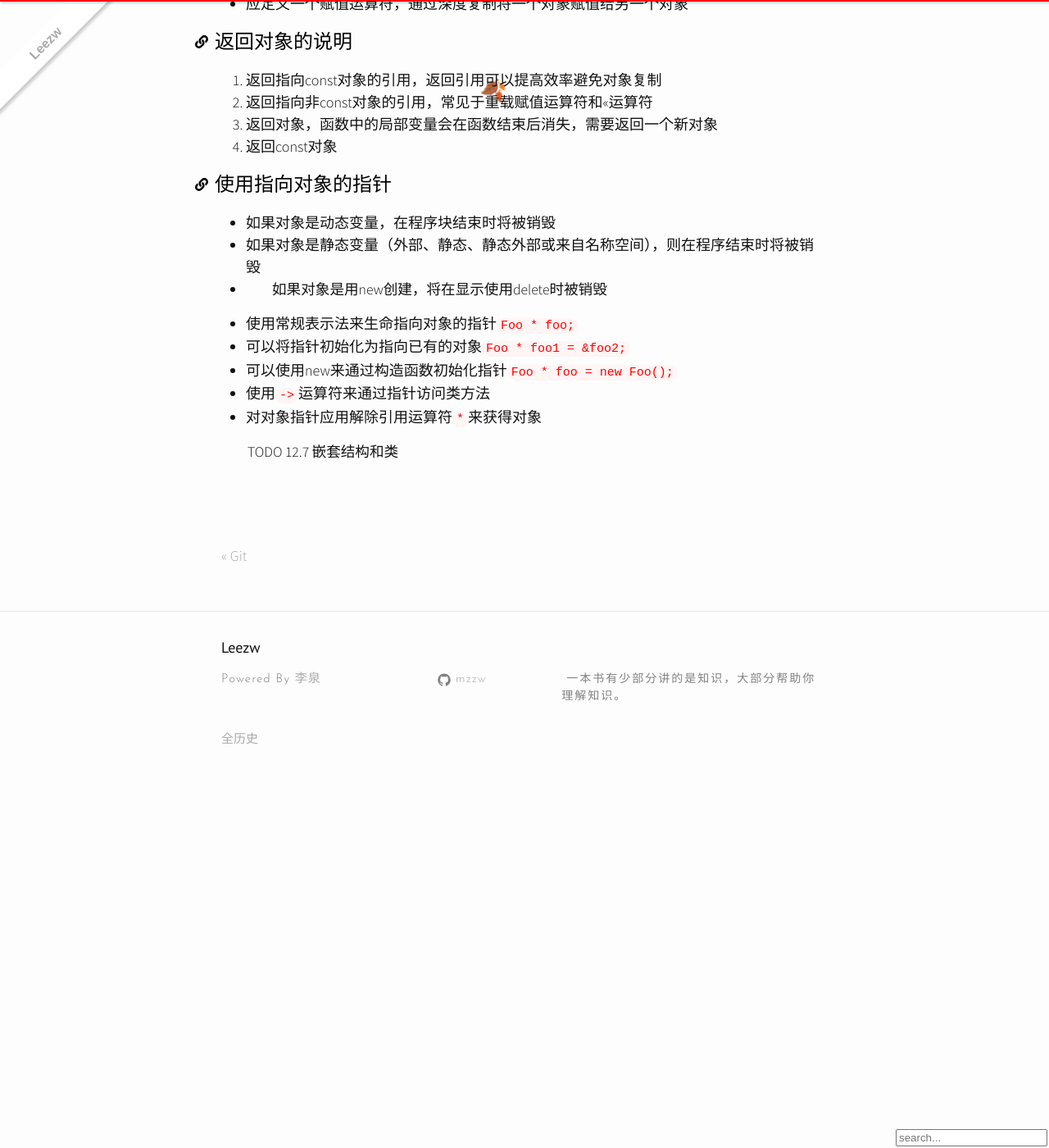
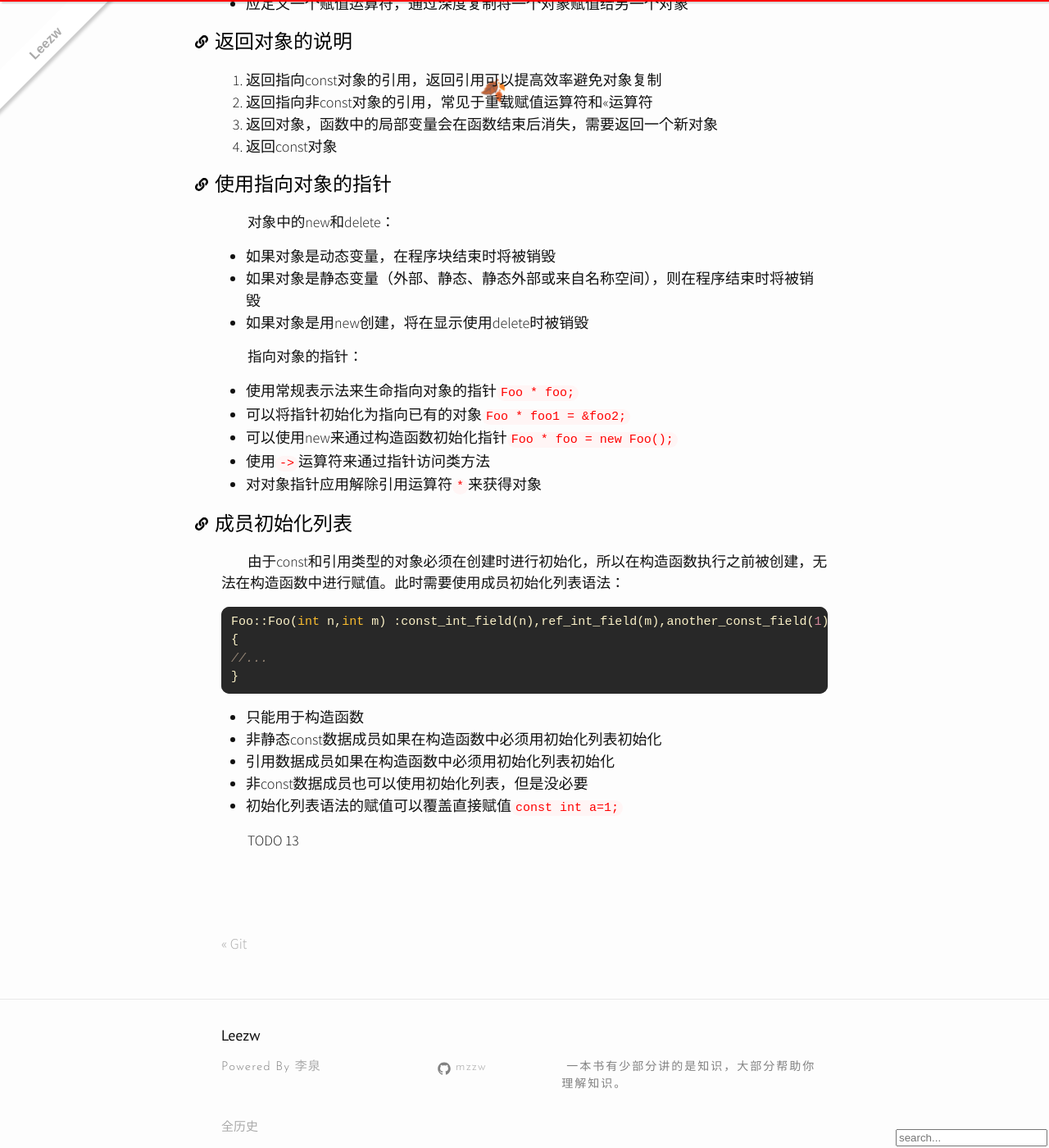
Before and after one commit to quantum-li/quantum-li.github.io, a Jekyll site: the page built from _posts/2020-11-29-cplusplus-primer-plus.md, in a window 1280 px wide and 1400 px high, scrolled down 9605 px. Shown: the whole window at 82% size. Built offline with Jekyll 4.4.1, drawn with Linux system fonts in a browser that asks for light colours; nearby versions of some CDN libraries; comment, search, counter and statistics services are not loaded; before the commit the page ends 10562 px from its top, so only the background shows below that.

Commit message:
2020-12-29 20:52:25

````diff
--- a/_posts/2020-11-29-cplusplus-primer-plus.md
+++ b/_posts/2020-11-29-cplusplus-primer-plus.md
@@ -360,9 +360,13 @@ C++会自动生成一些类的成员函数：
 
 ## 使用指向对象的指针
 
+对象中的new和delete：
+
 + 如果对象是动态变量，在程序块结束时将被销毁
 + 如果对象是静态变量（外部、静态、静态外部或来自名称空间），则在程序结束时将被销毁
 + 如果对象是用new创建，将在显示使用delete时被销毁
+
+指向对象的指针：
 
 + 使用常规表示法来生命指向对象的指针`Foo * foo;`
 + 可以将指针初始化为指向已有的对象`Foo * foo1 = &foo2;`
@@ -370,4 +374,20 @@ C++会自动生成一些类的成员函数：
 + 使用`->`运算符来通过指针访问类方法
 + 对对象指针应用解除引用运算符`*`来获得对象
 
-TODO 12.7 嵌套结构和类
+## 成员初始化列表
+
+由于const和引用类型的对象必须在创建时进行初始化，所以在构造函数执行之前被创建，无法在构造函数中进行赋值。此时需要使用成员初始化列表语法：
+```c++
+Foo::Foo(int n,int m) :const_int_field(n),ref_int_field(m),another_const_field(1)
+{
+//...
+}
+```
+
++ 只能用于构造函数
++ 非静态const数据成员如果在构造函数中必须用初始化列表初始化
++ 引用数据成员如果在构造函数中必须用初始化列表初始化
++ 非const数据成员也可以使用初始化列表，但是没必要
++ 初始化列表语法的赋值可以覆盖直接赋值`const int a=1;`
+
+TODO 13
````
